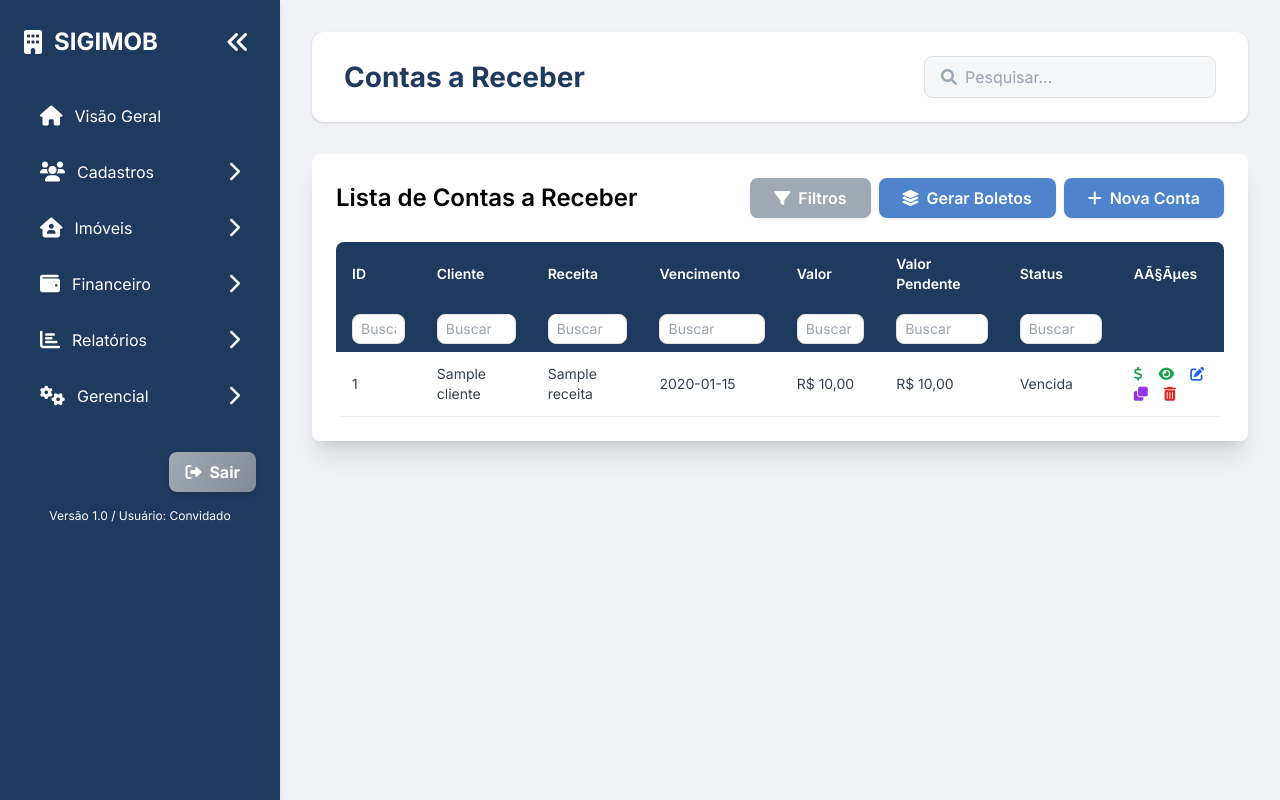
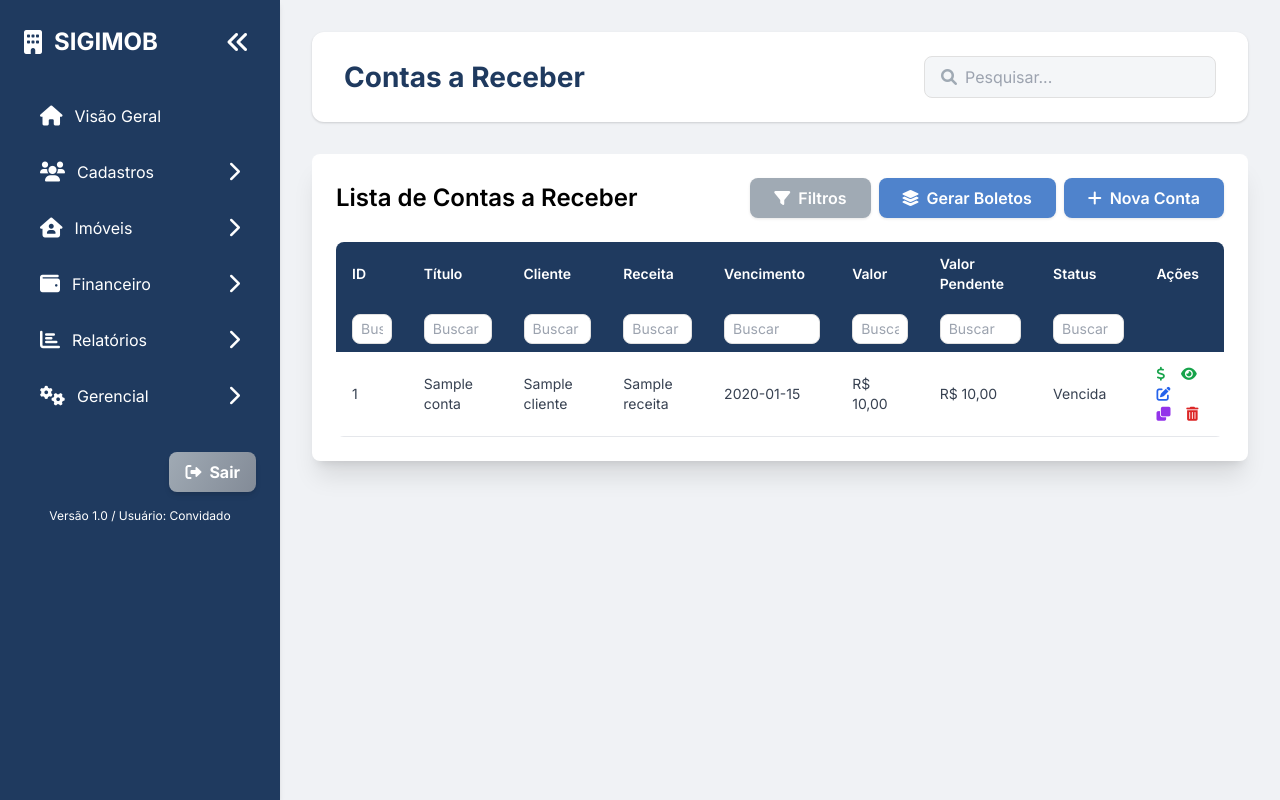
Before and after one commit to FabioVRocha/SIGIMOB, a Flask app: template templates/financeiro/contas_a_receber/list.html in a window 1280 px wide. Run offline with Flask 3, Linux system fonts and the light colour scheme; the template is opened without the code that fills it: most values are stand-ins (such as "Sample title", 1, 10 or a date in 2020); some libraries are stand-ins or nearby versions.

Commit message:
Lista de Contas a Receber

```diff
--- a/templates/financeiro/contas_a_receber/list.html
+++ b/templates/financeiro/contas_a_receber/list.html
@@ -28,15 +28,17 @@
             <thead class="text-white" style="background-color: var(--clr-sidebar-bg);">
                 <tr>
                     <th class="py-3 px-4 text-left text-sm font-semibold text-white">ID</th>
+                    <th class="py-3 px-4 text-left text-sm font-semibold text-white">Título</th>
                     <th class="py-3 px-4 text-left text-sm font-semibold text-white">Cliente</th>
                     <th class="py-3 px-4 text-left text-sm font-semibold text-white">Receita</th>
                     <th class="py-3 px-4 text-left text-sm font-semibold text-white">Vencimento</th>
                     <th class="py-3 px-4 text-left text-sm font-semibold text-white">Valor</th>
                     <th class="py-3 px-4 text-left text-sm font-semibold text-white">Valor Pendente</th>
                     <th class="py-3 px-4 text-left text-sm font-semibold text-white">Status</th>
-                    <th class="py-3 px-4 text-left text-sm font-semibold text-white">AÃ§Ãµes</th>
+                    <th class="py-3 px-4 text-left text-sm font-semibold text-white">Ações</th>
                 </tr>
                 <tr>
+                    <th class="py-2 px-4"><input type="text" class="form-input column-search w-full min-w-0" placeholder="Buscar"></th>
                     <th class="py-2 px-4"><input type="text" class="form-input column-search w-full min-w-0" placeholder="Buscar"></th>
                     <th class="py-2 px-4"><input type="text" class="form-input column-search w-full min-w-0" placeholder="Buscar"></th>
                     <th class="py-2 px-4"><input type="text" class="form-input column-search w-full min-w-0" placeholder="Buscar"></th>
@@ -51,6 +53,7 @@
                 {% for conta in contas %}
                 <tr class="border-b border-gray-200 hover:bg-gray-50">
                     <td class="py-3 px-4 text-sm text-gray-700">{{ conta.id }}</td>
+                    <td class="py-3 px-4 text-sm text-gray-700">{{ conta.titulo or '' }}</td>
                     <td class="py-3 px-4 text-sm text-gray-700">{{ conta.cliente }}</td>
                     <td class="py-3 px-4 text-sm text-gray-700">{{ conta.receita }}</td>
                     <td class="py-3 px-4 text-sm text-gray-700">{{ conta.data_vencimento.strftime('%d/%m/%Y') }}</td>
```
